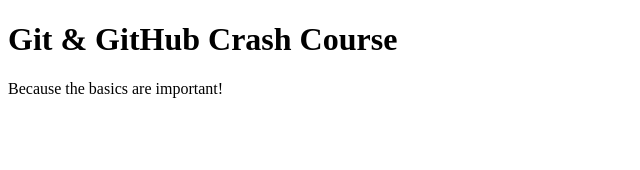
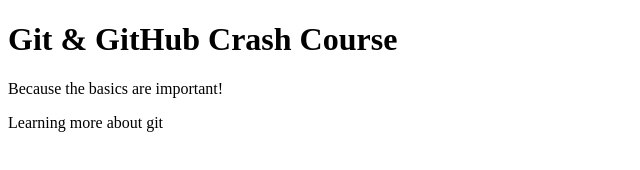
Before and after one commit to Eve-Burton/actions-practice, a plain HTML site: page index.html in a window 1280 px wide. Shown: the whole page, without its empty margins (0-640 px from the left). Drawn offline with Linux system fonts and the light colour scheme.

Commit message:
added a paragraph

```diff
--- a/index.html
+++ b/index.html
@@ -9,5 +9,6 @@
   <body>
     <h1>Git & GitHub Crash Course</h1>
     <p>Because the basics are important!</p>
+    <p> Learning more about git</p>
   </body>
 </html>
```
